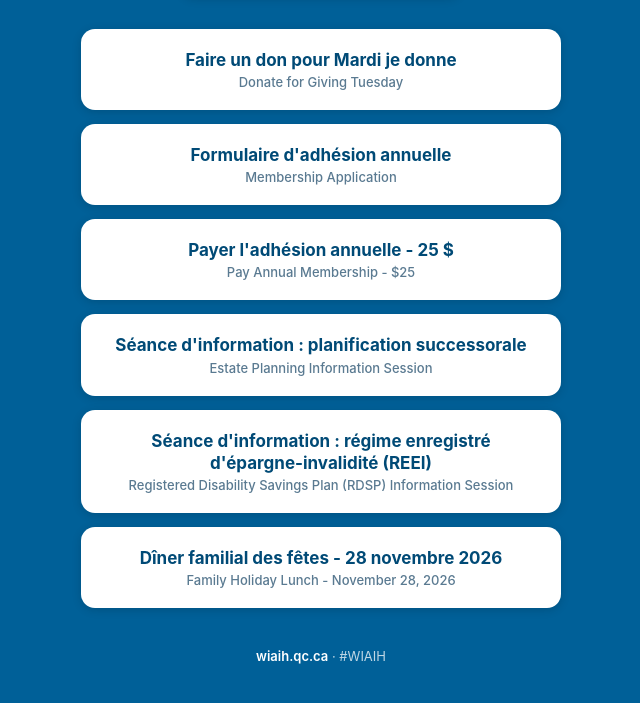
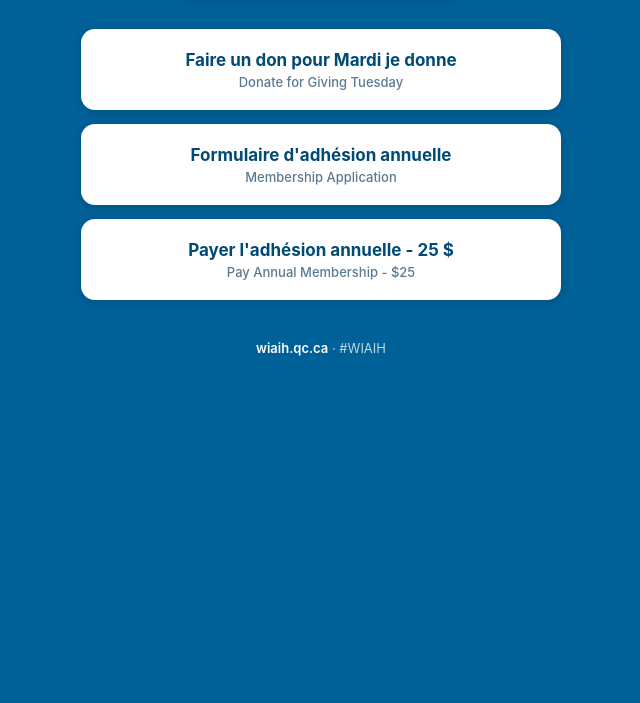
Before and after one commit to Wiaih/Wiaih-Links, a plain HTML site: page index.html in a window 1280 px wide. Shown: the part 197-900 px from the top of the page, without its empty margins (319-959 px from the left). After the commit the page ends 800 px from the top, so only its background shows below. Drawn offline with Linux system fonts and the light colour scheme.

Commit message:
Remove three outdated event registration links
Removed several event links from the index.html file.

```diff
--- a/index.html
+++ b/index.html
@@ -120,21 +120,12 @@ footer a {
       <div class="link-sub">Pay Annual Membership - $25</div>
     </a>
 
-    <a class="link-card" href="https://docs.google.com/forms/d/e/1FAIpQLSc4JasVBZIFbpBnDj3WUxSyTKSvUVDHvzphtC421M5YY0tfCw/viewform" target="_blank" rel="noopener">
-      <div class="link-title">Séance d'information : planification successorale</div>
-      <div class="link-sub">Estate Planning Information Session</div>
-    </a>
-
-    <a class="link-card" href="https://docs.google.com/forms/d/e/1FAIpQLSdsg5DOWTuaAeL5aI-qVhwmkekA9s73-bCi0zGm5QcdAQrMZw/viewform" target="_blank" rel="noopener">
-      <div class="link-title">Séance d'information : régime enregistré d'épargne-invalidité (REEI)</div>
-      <div class="link-sub">Registered Disability Savings Plan (RDSP) Information Session</div>
-    </a>
 
 
-    <a class="link-card" href="https://docs.google.com/forms/d/e/1FAIpQLSfgcsyGjKc8bnZR3TtgyLg6kNwuMgvv5CwMzH5MnSGLABpUdA/viewform" target="_blank" rel="noopener">
-      <div class="link-title">Dîner familial des fêtes - 28 novembre 2026</div>
-      <div class="link-sub">Family Holiday Lunch - November 28, 2026</div>
-    </a>
+
+
+
+
 
   </div>
 
```
